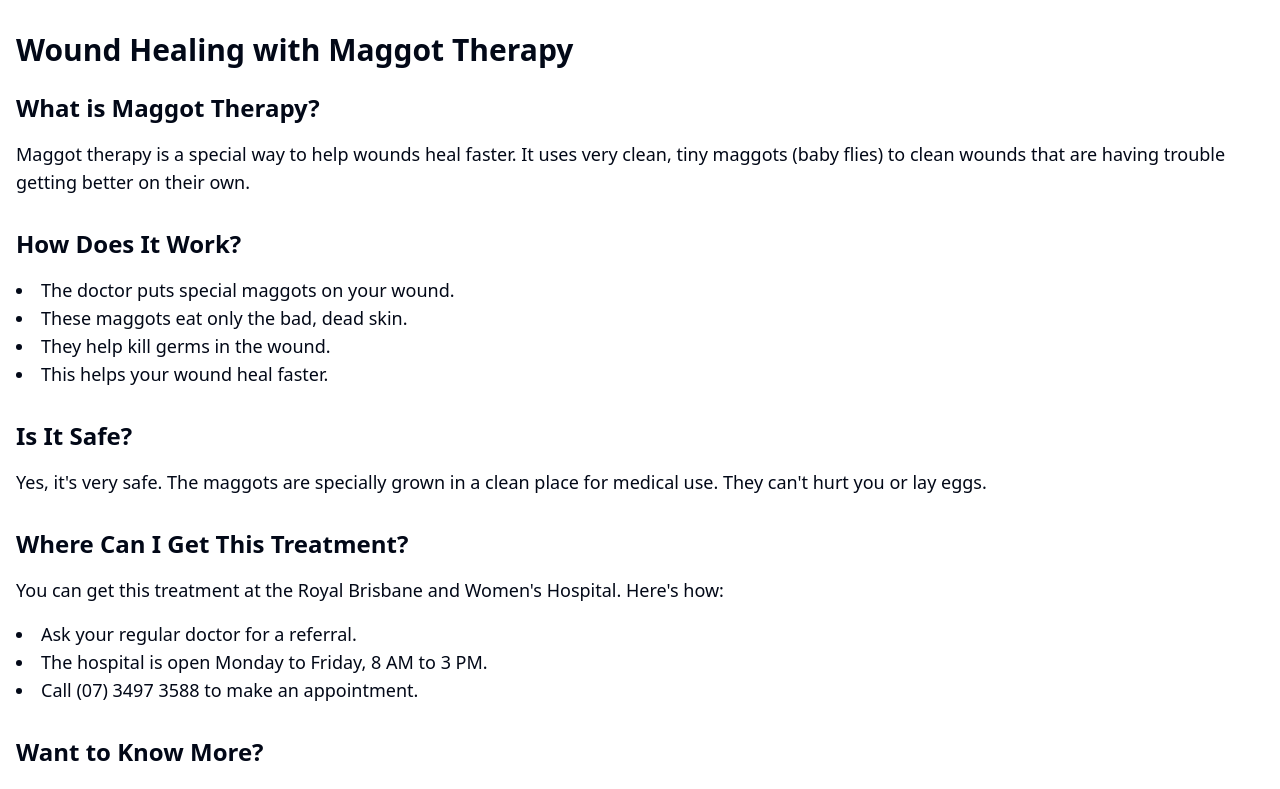
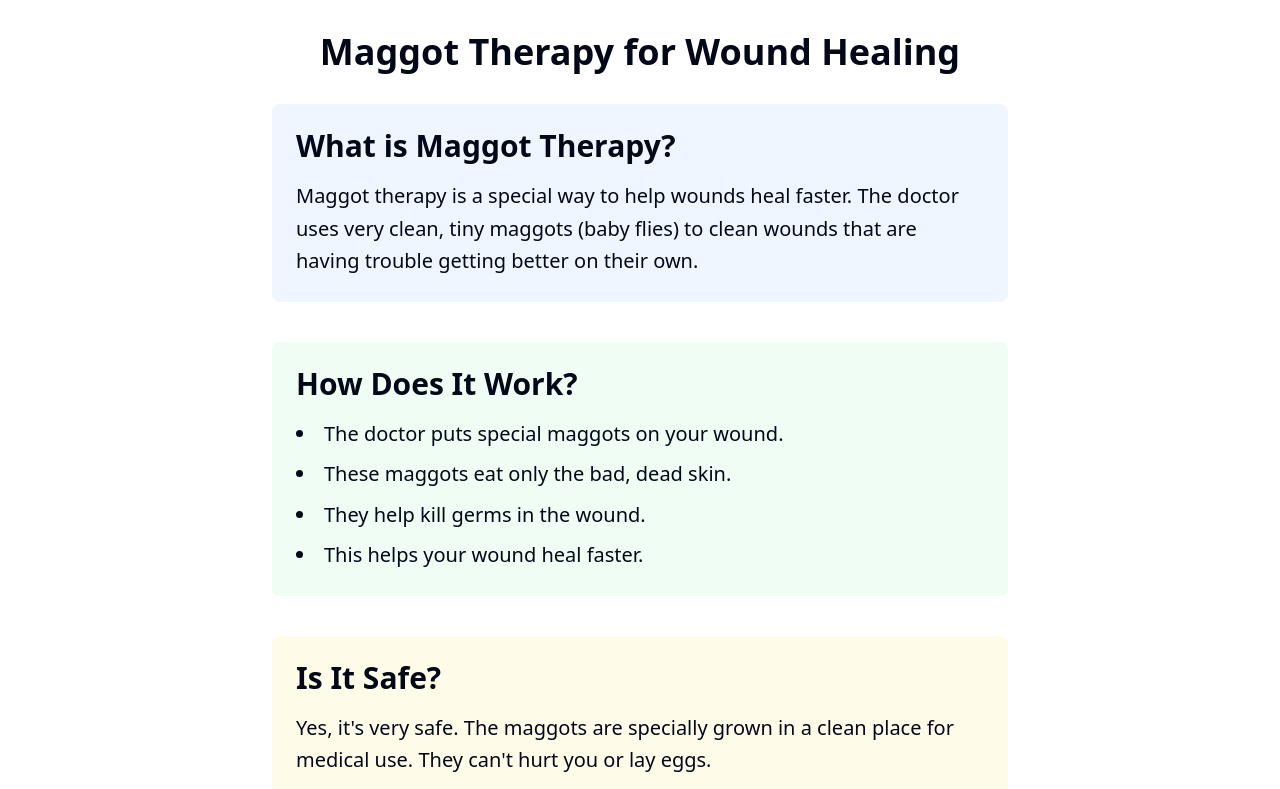
Before and after one commit to baphometsblade/maggot-healing-haven, a React (Vite) app: page /maggot-therapy in a window 1280 px wide. Shown: the top 789 px of the page. Built offline with nearby package versions, Linux system fonts and the light colour scheme.

Commit message:
Simplify content for clarity
Updated text in the application to make it more understandable for an elderly audience, focusing on clear language and straightforward explanations.
[skip gpt_engineer]

```diff
--- a/src/pages/SimplifiedMDTInfo.jsx
+++ b/src/pages/SimplifiedMDTInfo.jsx
@@ -2,17 +2,21 @@ import React from 'react';
 
 const SimplifiedMDTInfo = () => {
   return (
-    <div className="container mx-auto px-4 py-8">
-      <h1 className="text-3xl font-bold mb-6">Wound Healing with Maggot Therapy</h1>
+    <div className="container mx-auto px-4 py-8 max-w-3xl">
+      <h1 className="text-4xl font-bold mb-8 text-center">Maggot Therapy for Wound Healing</h1>
 
-      <section className="mb-8">
-        <h2 className="text-2xl font-semibold mb-4">What is Maggot Therapy?</h2>
-        <p className="text-lg mb-4">Maggot therapy is a special way to help wounds heal faster. It uses very clean, tiny maggots (baby flies) to clean wounds that are having trouble getting better on their own.</p>
+      <section className="mb-10 bg-blue-50 p-6 rounded-lg">
+        <h2 className="text-3xl font-semibold mb-4">What is Maggot Therapy?</h2>
+        <p className="text-xl leading-relaxed">
+          Maggot therapy is a special way to help wounds heal faster.
+          The doctor uses very clean, tiny maggots (baby flies) to clean
+          wounds that are having trouble getting better on their own.
+        </p>
       </section>
 
-      <section className="mb-8">
-        <h2 className="text-2xl font-semibold mb-4">How Does It Work?</h2>
-        <ul className="list-disc list-inside text-lg mb-4">
+      <section className="mb-10 bg-green-50 p-6 rounded-lg">
+        <h2 className="text-3xl font-semibold mb-4">How Does It Work?</h2>
+        <ul className="text-xl leading-relaxed list-disc list-inside space-y-2">
           <li>The doctor puts special maggots on your wound.</li>
           <li>These maggots eat only the bad, dead skin.</li>
           <li>They help kill germs in the wound.</li>
@@ -20,24 +24,32 @@ const SimplifiedMDTInfo = () => {
         </ul>
       </section>
 
-      <section className="mb-8">
-        <h2 className="text-2xl font-semibold mb-4">Is It Safe?</h2>
-        <p className="text-lg mb-4">Yes, it's very safe. The maggots are specially grown in a clean place for medical use. They can't hurt you or lay eggs.</p>
+      <section className="mb-10 bg-yellow-50 p-6 rounded-lg">
+        <h2 className="text-3xl font-semibold mb-4">Is It Safe?</h2>
+        <p className="text-xl leading-relaxed">
+          Yes, it's very safe. The maggots are specially grown in a clean
+          place for medical use. They can't hurt you or lay eggs.
+        </p>
       </section>
 
-      <section className="mb-8">
-        <h2 className="text-2xl font-semibold mb-4">Where Can I Get This Treatment?</h2>
-        <p className="text-lg mb-4">You can get this treatment at the Royal Brisbane and Women's Hospital. Here's how:</p>
-        <ul className="list-disc list-inside text-lg mb-4">
+      <section className="mb-10 bg-purple-50 p-6 rounded-lg">
+        <h2 className="text-3xl font-semibold mb-4">Where Can I Get This Treatment?</h2>
+        <p className="text-xl leading-relaxed mb-4">
+          You can get this treatment at the Royal Brisbane and Women's Hospital. Here's how:
+        </p>
+        <ul className="text-xl leading-relaxed list-disc list-inside space-y-2">
           <li>Ask your regular doctor for a referral.</li>
           <li>The hospital is open Monday to Friday, 8 AM to 3 PM.</li>
           <li>Call (07) 3497 3588 to make an appointment.</li>
         </ul>
       </section>
 
-      <section>
-        <h2 className="text-2xl font-semibold mb-4">Want to Know More?</h2>
-        <p className="text-lg">Talk to your doctor or call the hospital for more information. They're here to help you understand and feel comfortable with the treatment.</p>
+      <section className="bg-red-50 p-6 rounded-lg">
+        <h2 className="text-3xl font-semibold mb-4">Want to Know More?</h2>
+        <p className="text-xl leading-relaxed">
+          Talk to your doctor or call the hospital for more information.
+          They're here to help you understand and feel comfortable with the treatment.
+        </p>
       </section>
     </div>
   );
```
